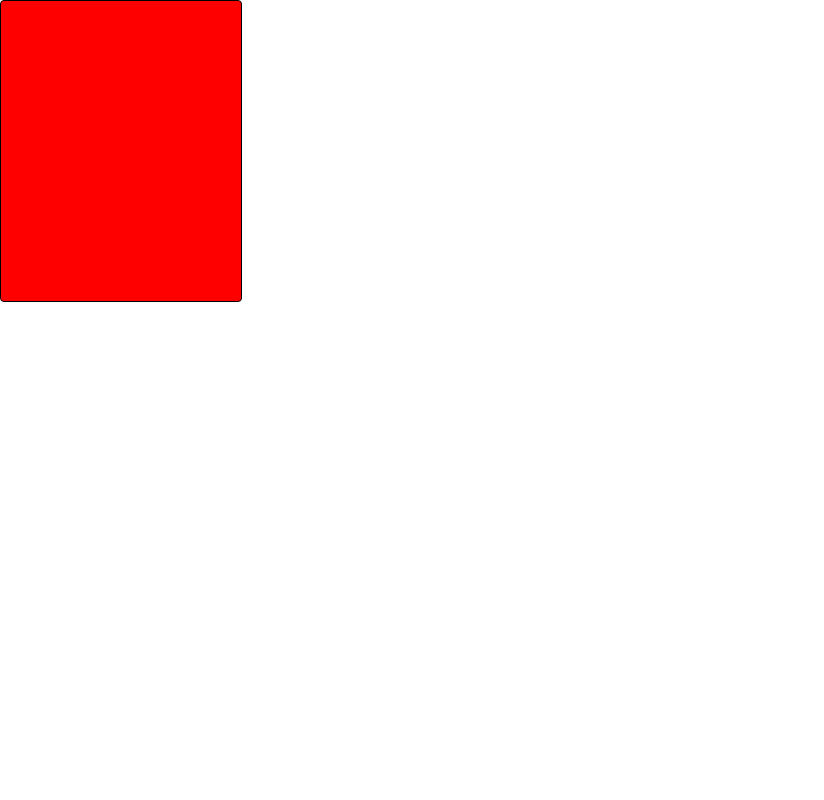
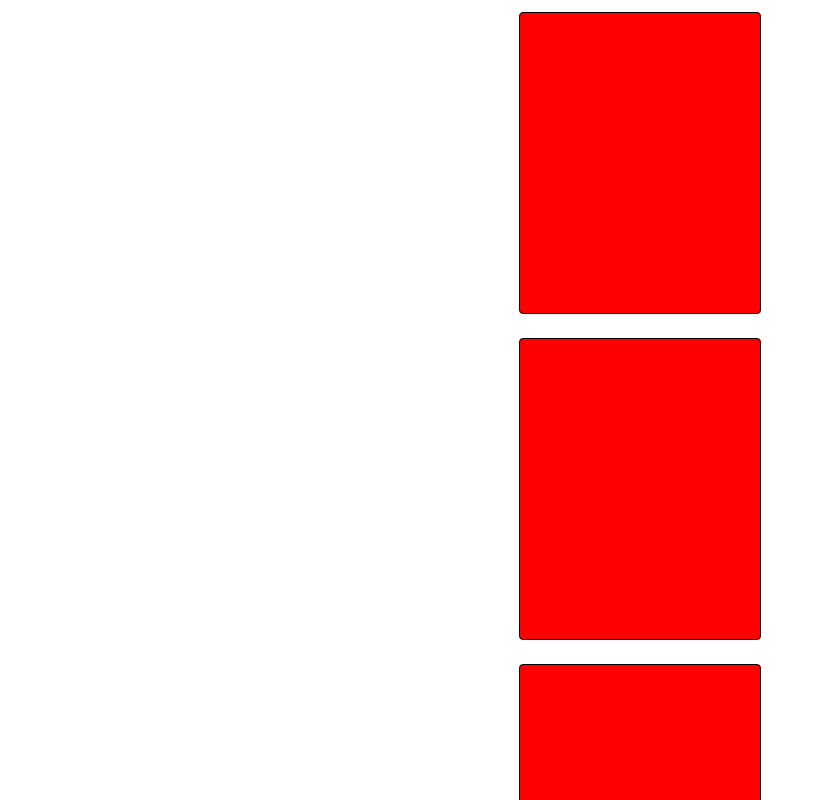
Before and after one commit to Gefiltafish/Animations, a React (Create React App) app in the folder ninja-profiles/: page / in a window 1280 px wide. Shown: the top 800 px of the page, without its empty margins (0-824 px from the left). Built offline with nearby package versions, Linux system fonts and the light colour scheme.

Commit message:
refactored and created NinjaCardPage

```diff
--- a/ninja-profiles/src/App.tsx
+++ b/ninja-profiles/src/App.tsx
@@ -1,7 +1,7 @@
-import { NinjaCard } from './components/NinjaCard';
+import { NinjaCardPage } from './components/pages/NinjaCardPage';
 
 const App = () => {
-  return <NinjaCard></NinjaCard>;
+  return <NinjaCardPage></NinjaCardPage>;
 };
 
 export default App;
--- a/ninja-profiles/src/components/NinjaCard.styled.ts
+++ b/ninja-profiles/src/components/Card.styled.ts
@@ -8,13 +8,5 @@ export const Card = styled.div`
   border-radius: 4px;
   border-style: solid;
   border-width: 1px;
+  margin: 12px 20px;
 `;
-
-export const CardWrapper = styled.div`
-  height: 100%;
-  width: 100%;
-  diplay: flex;
-  flex-direction: row;
-  justify-content: center;
-  align-items: center;
-`;
--- /dev/null
+++ b/ninja-profiles/src/components/Card.tsx
@@ -0,0 +1,6 @@
+import * as S from './Card.styled';
+import React from 'react';
+
+export const Card = () => {
+  return <S.Card></S.Card>;
+};
--- a/ninja-profiles/src/components/NinjaCard.tsx
+++ /dev/null
@@ -1,10 +0,0 @@
-import { Card, CardWrapper } from './NinjaCard.styled';
-import React from 'react';
-
-export const NinjaCard = () => {
-  return (
-    <CardWrapper>
-      <Card></Card>
-    </CardWrapper>
-  );
-};
--- /dev/null
+++ b/ninja-profiles/src/components/pages/NinjaCardPage.styled.ts
@@ -0,0 +1,10 @@
+import styled from 'styled-components';
+
+export const CardWrapper = styled.div`
+  height: 100%;
+  width: 100%;
+  display: flex;
+  flex-direction: column;
+  justify-content: center;
+  align-items: center;
+`;
--- /dev/null
+++ b/ninja-profiles/src/components/pages/NinjaCardPage.tsx
@@ -0,0 +1,12 @@
+import { Card } from '../Card';
+import { CardWrapper } from './NinjaCardPage.styled';
+
+export const NinjaCardPage = () => {
+  return (
+    <CardWrapper>
+      <Card></Card>
+      <Card></Card>
+      <Card></Card>
+    </CardWrapper>
+  );
+};
```
